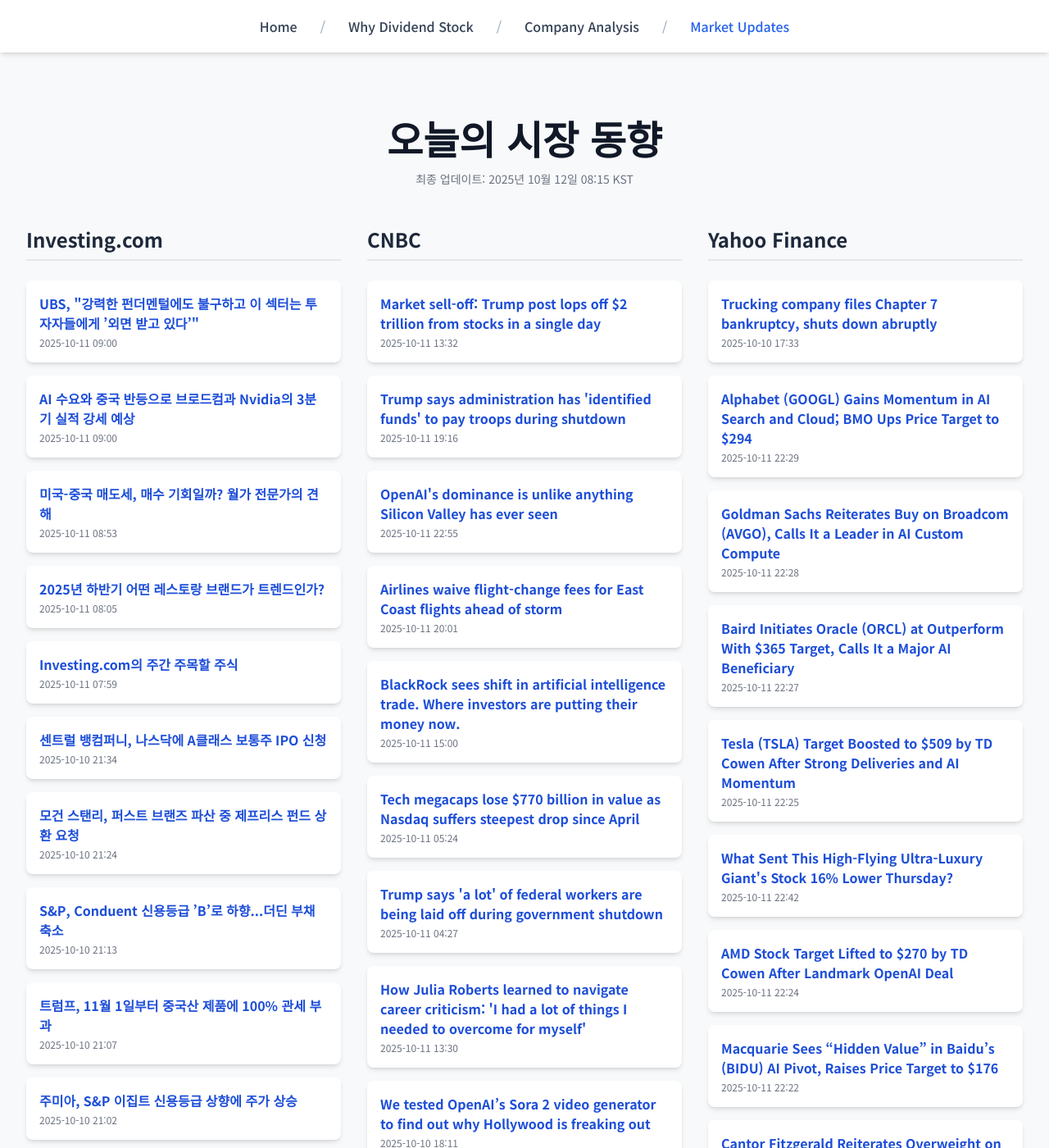
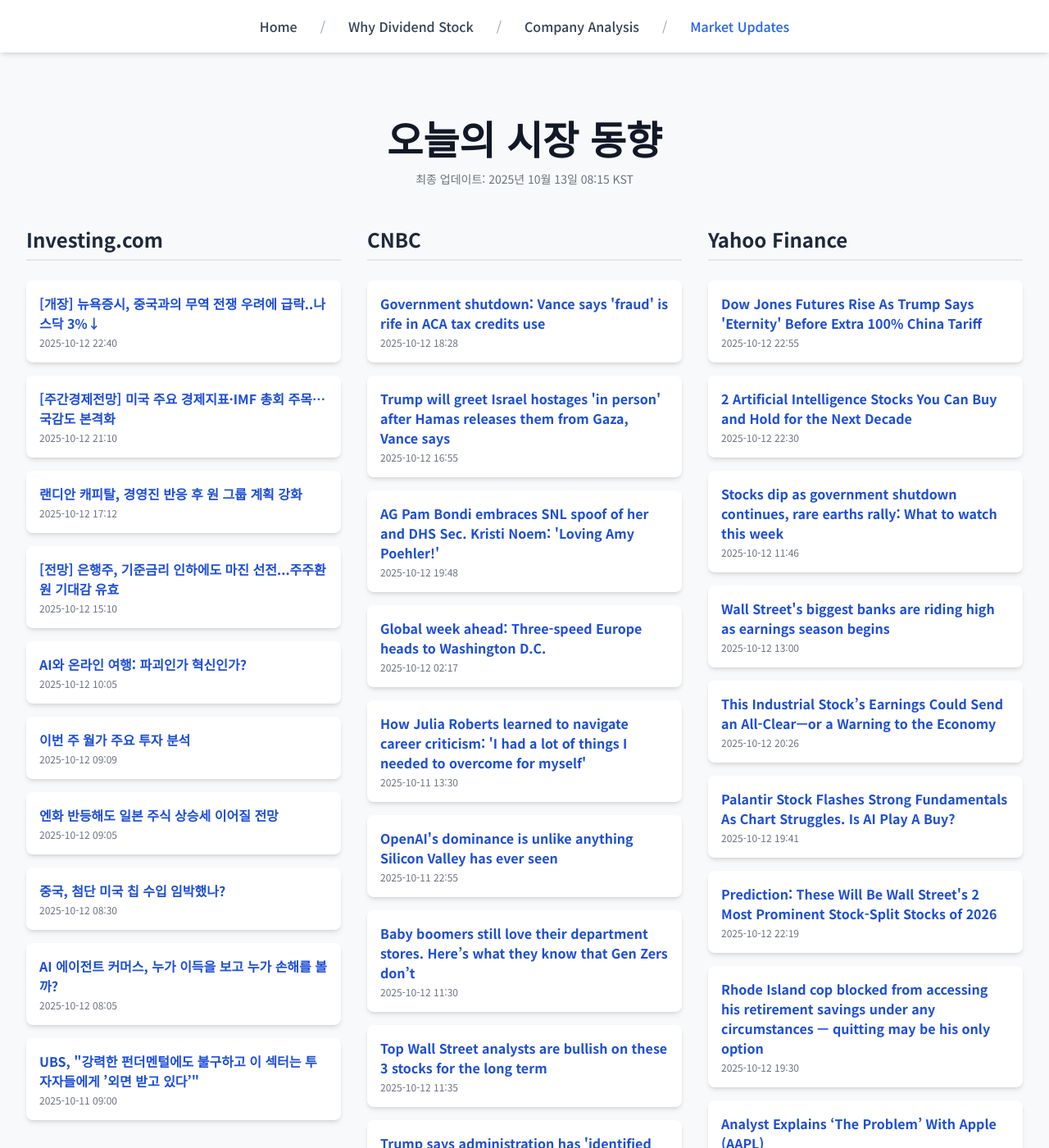
Before and after one commit to Kay-Hwang/my-company-analysis, a Jekyll site: the page built from market-updates.html, in a window 1280 px wide and 1400 px high. Shown: the whole window at 82% size. Built offline with Jekyll 4.4.1, drawn with Linux system fonts in a browser that asks for light colours; nearby versions of some CDN libraries; a script that is not in the unit is left out; some of the changed text lies outside the part shown.

Commit message:
Update daily data

```diff
--- a/_data/latest_data.json
+++ b/_data/latest_data.json
@@ -1,80 +1,98 @@
 {
-  "lastUpdated": "2025년 10월 12일 08:15 KST",
+  "lastUpdated": "2025년 10월 13일 08:15 KST",
   "news": {
     "investing": [
+      {
+        "title": "[개장] 뉴욕증시, 중국과의 무역 전쟁 우려에 급락..나스닥 3%↓",
+        "link": "https://kr.investing.com/news/stock-market-news/article-1665365",
+        "pubDate": "2025-10-12 22:40:45",
+        "summary": "[개장] 뉴욕증시, 중국과의 무역 전쟁 우려에 급락..나스닥 3%↓"
+      },
+      {
+        "title": "[주간경제전망] 미국 주요 경제지표·IMF 총회 주목… 국감도 본격화",
+        "link": "https://kr.investing.com/news/stock-market-news/article-1665358",
+        "pubDate": "2025-10-12 21:10:40",
+        "summary": "[주간경제전망] 미국 주요 경제지표·IMF 총회 주목… 국감도 본격화"
+      },
+      {
+        "title": "랜디안 캐피탈, 경영진 반응 후 원 그룹 계획 강화",
+        "link": "https://kr.investing.com/news/stock-market-news/article-1665344",
+        "pubDate": "2025-10-12 17:12:23",
+        "summary": "랜디안 캐피탈, 경영진 반응 후 원 그룹 계획 강화"
+      },
+      {
+        "title": "[전망] 은행주, 기준금리 인하에도 마진 선전...주주환원 기대감 유효",
+        "link": "https://kr.investing.com/news/stock-market-news/article-1665338",
+        "pubDate": "2025-10-12 15:10:47",
+        "summary": "[전망] 은행주, 기준금리 인하에도 마진 선전...주주환원 기대감 유효"
+      },
+      {
+        "title": "AI와 온라인 여행: 파괴인가 혁신인가?",
+        "link": "https://kr.investing.com/news/stock-market-news/article-1665323",
+        "pubDate": "2025-10-12 10:05:07",
+        "summary": "AI와 온라인 여행: 파괴인가 혁신인가?"
+      },
+      {
+        "title": "이번 주 월가 주요 투자 분석",
+        "link": "https://kr.investing.com/news/stock-market-news/article-1665304",
+        "pubDate": "2025-10-12 09:09:59",
+        "summary": "이번 주 월가 주요 투자 분석"
+      },
+      {
+        "title": "엔화 반등해도 일본 주식 상승세 이어질 전망",
+        "link": "https://kr.investing.com/news/stock-market-news/article-1665301",
+        "pubDate": "2025-10-12 09:05:03",
+        "summary": "엔화 반등해도 일본 주식 상승세 이어질 전망"
+      },
+      {
+        "title": "중국, 첨단 미국 칩 수입 임박했나?",
+        "link": "https://kr.investing.com/news/stock-market-news/article-1665299",
+        "pubDate": "2025-10-12 08:30:05",
+        "summary": "중국, 첨단 미국 칩 수입 임박했나?"
+      },
+      {
+        "title": "AI 에이전트 커머스, 누가 이득을 보고 누가 손해를 볼까?",
+        "link": "https://kr.investing.com/news/stock-market-news/article-1665298",
+        "pubDate": "2025-10-12 08:05:04",
+        "summary": "AI 에이전트 커머스, 누가 이득을 보고 누가 손해를 볼까?"
+      },
       {
         "title": "UBS, \"강력한 펀더멘털에도 불구하고 이 섹터는 투자자들에게 ’외면 받고 있다’\"",
         "link": "https://kr.investing.com/news/stock-market-news/article-1665213",
         "pubDate": "2025-10-11 09:00:11",
         "summary": "UBS, \"강력한 펀더멘털에도 불구하고 이 섹터는 투자자들에게 ’외면 받고 있다’\""
-      },
-      {
-        "title": "AI 수요와 중국 반등으로 브로드컴과 Nvidia의 3분기 실적 강세 예상",
-        "link": "https://kr.investing.com/news/stock-market-news/article-1665212",
-        "pubDate": "2025-10-11 09:00:04",
-        "summary": "AI 수요와 중국 반등으로 브로드컴과 Nvidia의 3분기 실적 강세 예상"
-      },
-      {
-        "title": "미국-중국 매도세, 매수 기회일까? 월가 전문가의 견해",
-        "link": "https://kr.investing.com/news/stock-market-news/article-1665211",
-        "pubDate": "2025-10-11 08:53:11",
-        "summary": "미국-중국 매도세, 매수 기회일까? 월가 전문가의 견해"
-      },
-      {
-        "title": "2025년 하반기 어떤 레스토랑 브랜드가 트렌드인가?",
-        "link": "https://kr.investing.com/news/stock-market-news/article-1665202",
-        "pubDate": "2025-10-11 08:05:03",
-        "summary": "2025년 하반기 어떤 레스토랑 브랜드가 트렌드인가?"
-      },
-      {
-        "title": "Investing.com의 주간 주목할 주식",
-        "link": "https://kr.investing.com/news/stock-market-news/article-1665200",
-        "pubDate": "2025-10-11 07:59:56",
-        "summary": "Investing.com의 주간 주목할 주식"
-      },
-      {
-        "title": "센트럴 뱅컴퍼니, 나스닥에 A클래스 보통주 IPO 신청",
-        "link": "https://kr.investing.com/news/stock-market-news/article-432SI-1665070",
-        "pubDate": "2025-10-10 21:34:04",
-        "summary": "센트럴 뱅컴퍼니, 나스닥에 A클래스 보통주 IPO 신청"
-      },
-      {
-        "title": "모건 스탠리, 퍼스트 브랜즈 파산 중 제프리스 펀드 상환 요청",
-        "link": "https://kr.investing.com/news/stock-market-news/article-1665062",
-        "pubDate": "2025-10-10 21:24:42",
-        "summary": "모건 스탠리, 퍼스트 브랜즈 파산 중 제프리스 펀드 상환 요청"
-      },
-      {
-        "title": "S&P, Conduent 신용등급 ’B’로 하향...더딘 부채 축소",
-        "link": "https://kr.investing.com/news/stock-market-news/article-93CH-1665042",
-        "pubDate": "2025-10-10 21:13:34",
-        "summary": "S&P, Conduent 신용등급 ’B’로 하향...더딘 부채 축소"
-      },
-      {
-        "title": "트럼프, 11월 1일부터 중국산 제품에 100% 관세 부과",
-        "link": "https://kr.investing.com/news/stock-market-news/article-1665039",
-        "pubDate": "2025-10-10 21:07:06",
-        "summary": "트럼프, 11월 1일부터 중국산 제품에 100% 관세 부과"
-      },
-      {
-        "title": "주미아, S&P 이집트 신용등급 상향에 주가 상승",
-        "link": "https://kr.investing.com/news/stock-market-news/article-93CH-1665030",
-        "pubDate": "2025-10-10 21:02:33",
-        "summary": "주미아, S&P 이집트 신용등급 상향에 주가 상승"
       }
     ],
     "cnbc": [
       {
-        "title": "Market sell-off: Trump post lops off $2 trillion from stocks in a single day",
-        "link": "https://www.cnbc.com/2025/10/11/trump-post-costs-stocks-2-trillion-in-single-day.html",
-        "pubDate": "Sat, 11 Oct 2025 13:32:09 GMT",
-        "summary": "The unraveling shows the sway the president's one-man trade policy still has over the fate of the global economy."
+        "title": "Government shutdown: Vance says 'fraud' is rife in ACA tax credits use",
+        "link": "https://www.cnbc.com/2025/10/12/government-shutdown-vance-aca-democrats.html",
+        "pubDate": "Sun, 12 Oct 2025 18:28:05 GMT",
+        "summary": "Democrats want any government funding bill include an extension for enhanced Obamacare subsidies, which are set to expire at the end of this year."
       },
       {
-        "title": "Trump says administration has 'identified funds' to pay troops during shutdown",
-        "link": "https://www.cnbc.com/2025/10/11/trump-government-shutdown-pay-troops.html",
-        "pubDate": "Sat, 11 Oct 2025 19:16:41 GMT",
-        "summary": "President Donald Trump on Saturday said his administration has \"identified funds\" to pay troops next week despite the federal government shutdown."
+        "title": "Trump will greet Israel hostages 'in person' after Hamas releases them from Gaza, Vance says",
+        "link": "https://www.cnbc.com/2025/10/12/trump-israel-hostages-hamas-vance.html",
+        "pubDate": "Sun, 12 Oct 2025 16:55:07 GMT",
+        "summary": "Vice President JD Vance in an interview on NBC News' \"Meet the Press\" said Hamas will release Israeli hostages from Gaza at \"any moment now.\""
+      },
+      {
+        "title": "AG Pam Bondi embraces SNL spoof of her and DHS Sec. Kristi Noem: 'Loving Amy Poehler!'",
+        "link": "https://www.cnbc.com/2025/10/12/trump-bondi-snl-poehler-noem-fey.html",
+        "pubDate": "Sun, 12 Oct 2025 19:48:14 GMT",
+        "summary": "The \"Saturday Night Live\" skit spoofed Pam Bondi's stonewalling, Kristi Noem's history of killing a dog, and President Donald Trump's preferred hair color."
+      },
+      {
+        "title": "Global week ahead: Three-speed Europe heads to Washington D.C.",
+        "link": "https://www.cnbc.com/2025/10/12/global-week-ahead-three-speed-europe-heads-to-washington-dc.html",
+        "pubDate": "Sun, 12 Oct 2025 02:17:24 GMT",
+        "summary": "Diverging economic fortunes in Europe come at a time when the bloc should put on a united front on U.S. relations."
+      },
+      {
+        "title": "How Julia Roberts learned to navigate career criticism: 'I had a lot of things I needed to overcome for myself'",
+        "link": "https://www.cnbc.com/2025/10/11/how-julia-roberts-learned-to-navigate-career-criticism.html",
+        "pubDate": "Sat, 11 Oct 2025 13:30:01 GMT",
+        "summary": "Julia Roberts faced harsh criticism early in her career, she says. Here's how to use that feedback to your advantage, according to a career coach."
       },
       {
         "title": "OpenAI's dominance is unlike anything Silicon Valley has ever seen",
@@ -83,108 +101,90 @@
         "summary": "OpenAI's position at the heart of the AI boom, and its expansion up and down the stack, is putting the company in competition with a growing list of startups."
       },
       {
-        "title": "Airlines waive flight-change fees for East Coast flights ahead of storm",
-        "link": "https://www.cnbc.com/2025/10/11/airlines-flight-change-fees-waived-east-coast-storm.html",
-        "pubDate": "Sat, 11 Oct 2025 20:01:48 GMT",
-        "summary": "U.S. airlines waived fare differences and change fees for more than a dozen airports ahead of an incoming coastal storm."
+        "title": "Baby boomers still love their department stores. Here’s what they know that Gen Zers don’t",
+        "link": "https://www.cnbc.com/2025/10/12/department-store-perks-rival-some-online-retailers.html",
+        "pubDate": "Sun, 12 Oct 2025 11:30:01 GMT",
+        "summary": "While younger consumers find themselves shopping online, baby boomers still hit the stores. Here's what they know that others don't, experts say."
       },
       {
-        "title": "BlackRock sees shift in artificial intelligence trade. Where investors are putting their money now.",
-        "link": "https://www.cnbc.com/2025/10/11/artificial-intelligence-bitcoin-as-top-blackrock-etf-place.html",
-        "pubDate": "Sat, 11 Oct 2025 15:00:01 GMT",
-        "summary": "The key trend BlackRock is seeing when it comes to exchange traded funds."
+        "title": "Top Wall Street analysts are bullish on these 3 stocks for the long term",
+        "link": "https://www.cnbc.com/2025/10/12/top-wall-street-analysts-are-bullish-on-these-3-stocks-for-the-long-term.html",
+        "pubDate": "Sun, 12 Oct 2025 11:35:49 GMT",
+        "summary": "TipRanks' ranking service discusses three stocks, including Snowflake and Advanced Micro Devices, favored by Wall Street."
       },
       {
-        "title": "Tech megacaps lose $770 billion in value as Nasdaq suffers steepest drop since April",
-        "link": "https://www.cnbc.com/2025/10/10/tech-megacaps-market-cap-mag-7.html",
-        "pubDate": "Sat, 11 Oct 2025 05:24:13 GMT",
-        "summary": "Nvidia dropped almost 5%, pacing a steep decline in tech stocks, after President Trump threatened more tariffs on China."
+        "title": "Trump says administration has 'identified funds' to pay troops during shutdown",
+        "link": "https://www.cnbc.com/2025/10/11/trump-government-shutdown-pay-troops.html",
+        "pubDate": "Sun, 12 Oct 2025 10:11:27 GMT",
+        "summary": "President Donald Trump on Saturday said his administration has \"identified funds\" to pay troops next week despite the federal government shutdown."
       },
       {
-        "title": "Trump says 'a lot' of federal workers are being laid off during government shutdown",
-        "link": "https://www.cnbc.com/2025/10/10/trump-russ-vought-layoffs-government-shutdown.html",
-        "pubDate": "Sat, 11 Oct 2025 04:27:26 GMT",
-        "summary": "The Trump administration and Republicans have sought to blame Democrats for the government shutdown, and any negative fallout from it."
-      },
-      {
-        "title": "How Julia Roberts learned to navigate career criticism: 'I had a lot of things I needed to overcome for myself'",
-        "link": "https://www.cnbc.com/2025/10/11/how-julia-roberts-learned-to-navigate-career-criticism.html",
-        "pubDate": "Sat, 11 Oct 2025 13:30:01 GMT",
-        "summary": "Julia Roberts faced harsh criticism early in her career, she says. Here's how to use that feedback to your advantage, according to a career coach."
-      },
-      {
-        "title": "We tested OpenAI’s Sora 2 video generator to find out why Hollywood is freaking out",
-        "link": "https://www.cnbc.com/2025/10/10/how-sora-2-by-openai-is-challenging-hollywood.html",
-        "pubDate": "Fri, 10 Oct 2025 18:11:35 GMT",
-        "summary": "The launch of OpenAI’s Sora 2 video service kicked off another round of anxiety among content creators in the U.S."
-      },
-      {
-        "title": "Apple nears deal to acquire talent and technology from computer vision startup Prompt AI",
-        "link": "https://www.cnbc.com/2025/10/10/apple-nears-deal-to-acquire-talent-tech-from-ai-startup-prompt-ai.html",
-        "pubDate": "Fri, 10 Oct 2025 23:42:56 GMT",
-        "summary": "Apple is in late-stage talks with startup Prompt AI to bring on the company's employees and its computer vision technology."
+        "title": "33-year-old was rejected from a baseball internship, now she's the team's general manager: 'I never pictured I could have a career in baseball'",
+        "link": "https://www.cnbc.com/2025/10/12/33-year-old-was-rejected-from-a-baseball-internship-now-shes-the-teams-general-manager.html",
+        "pubDate": "Sun, 12 Oct 2025 13:45:01 GMT",
+        "summary": "Brooke Cooper is the general manager of the Worcester Red Sox. She was rejected the first time she applied for an internship with the team."
       }
     ],
     "yahoo": [
       {
-        "title": "Trucking company files Chapter 7 bankruptcy, shuts down abruptly",
-        "link": "https://finance.yahoo.com/news/trucking-company-files-chapter-7-173300912.html",
-        "pubDate": "2025-10-10T17:33:00Z",
-        "summary": "Trucking company files Chapter 7 bankruptcy, shuts down abruptly"
+        "title": "Dow Jones Futures Rise As Trump Says 'Eternity' Before Extra 100% China Tariff",
+        "link": "https://www.investors.com/market-trend/stock-market-today/dow-jones-futures-trump-china-tariffs-oracle-ai/?src=A00220&yptr=yahoo",
+        "pubDate": "2025-10-12T22:55:27Z",
+        "summary": "Dow Jones Futures Rise As Trump Says 'Eternity' Before Extra 100% China Tariff"
       },
       {
-        "title": "Alphabet (GOOGL) Gains Momentum in AI Search and Cloud; BMO Ups Price Target to $294",
-        "link": "https://finance.yahoo.com/news/alphabet-googl-gains-momentum-ai-222923397.html",
-        "pubDate": "2025-10-11T22:29:23Z",
-        "summary": "Alphabet (GOOGL) Gains Momentum in AI Search and Cloud; BMO Ups Price Target to $294"
+        "title": "2 Artificial Intelligence Stocks You Can Buy and Hold for the Next Decade",
+        "link": "https://finance.yahoo.com/news/2-artificial-intelligence-stocks-buy-223000199.html",
+        "pubDate": "2025-10-12T22:30:00Z",
+        "summary": "2 Artificial Intelligence Stocks You Can Buy and Hold for the Next Decade"
       },
       {
-        "title": "Goldman Sachs Reiterates Buy on Broadcom (AVGO), Calls It a Leader in AI Custom Compute",
-        "link": "https://finance.yahoo.com/news/goldman-sachs-reiterates-buy-broadcom-222818219.html",
-        "pubDate": "2025-10-11T22:28:18Z",
-        "summary": "Goldman Sachs Reiterates Buy on Broadcom (AVGO), Calls It a Leader in AI Custom Compute"
+        "title": "Stocks dip as government shutdown continues, rare earths rally: What to watch this week",
+        "link": "https://finance.yahoo.com/news/stocks-dip-as-government-shutdown-continues-rare-earths-rally-what-to-watch-this-week-114600627.html",
+        "pubDate": "2025-10-12T11:46:00Z",
+        "summary": "Stocks dip as government shutdown continues, rare earths rally: What to watch this week"
       },
       {
-        "title": "Baird Initiates Oracle (ORCL) at Outperform With $365 Target, Calls It a Major AI Beneficiary",
-        "link": "https://finance.yahoo.com/news/baird-initiates-oracle-orcl-outperform-222713664.html",
-        "pubDate": "2025-10-11T22:27:13Z",
-        "summary": "Baird Initiates Oracle (ORCL) at Outperform With $365 Target, Calls It a Major AI Beneficiary"
+        "title": "Wall Street's biggest banks are riding high as earnings season begins",
+        "link": "https://finance.yahoo.com/news/wall-streets-biggest-banks-are-riding-high-as-earnings-season-begins-130017995.html",
+        "pubDate": "2025-10-12T13:00:17Z",
+        "summary": "Wall Street's biggest banks are riding high as earnings season begins"
       },
       {
-        "title": "Tesla (TSLA) Target Boosted to $509 by TD Cowen After Strong Deliveries and AI Momentum",
-        "link": "https://finance.yahoo.com/news/tesla-tsla-target-boosted-509-222528234.html",
-        "pubDate": "2025-10-11T22:25:28Z",
-        "summary": "Tesla (TSLA) Target Boosted to $509 by TD Cowen After Strong Deliveries and AI Momentum"
+        "title": "This Industrial Stock’s Earnings Could Send an All-Clear—or a Warning to the Economy",
+        "link": "https://www.barrons.com/articles/fastenal-earnings-stock-price-665ca45e?siteid=yhoof2&yptr=yahoo",
+        "pubDate": "2025-10-12T20:26:00Z",
+        "summary": "This Industrial Stock’s Earnings Could Send an All-Clear—or a Warning to the Economy"
       },
       {
-        "title": "What Sent This High-Flying Ultra-Luxury Giant's Stock 16% Lower Thursday?",
-        "link": "https://finance.yahoo.com/news/sent-high-flying-ultra-luxury-224200133.html",
-        "pubDate": "2025-10-11T22:42:00Z",
-        "summary": "What Sent This High-Flying Ultra-Luxury Giant's Stock 16% Lower Thursday?"
+        "title": "Palantir Stock Flashes Strong Fundamentals As Chart Struggles. Is AI Play A Buy?",
+        "link": "https://www.investors.com/news/technology/palantir-stock-pltr-stock-buy-sell-october-2025/?src=A00220&yptr=yahoo",
+        "pubDate": "2025-10-12T19:41:25Z",
+        "summary": "Palantir Stock Flashes Strong Fundamentals As Chart Struggles. Is AI Play A Buy?"
       },
       {
-        "title": "AMD Stock Target Lifted to $270 by TD Cowen After Landmark OpenAI Deal",
-        "link": "https://finance.yahoo.com/news/amd-stock-target-lifted-270-222412291.html",
-        "pubDate": "2025-10-11T22:24:12Z",
-        "summary": "AMD Stock Target Lifted to $270 by TD Cowen After Landmark OpenAI Deal"
+        "title": "Prediction: These Will Be Wall Street's 2 Most Prominent Stock-Split Stocks of 2026",
+        "link": "https://finance.yahoo.com/news/prediction-wall-streets-2-most-221900209.html",
+        "pubDate": "2025-10-12T22:19:00Z",
+        "summary": "Prediction: These Will Be Wall Street's 2 Most Prominent Stock-Split Stocks of 2026"
       },
       {
-        "title": "Macquarie Sees “Hidden Value” in Baidu’s (BIDU) AI Pivot, Raises Price Target to $176",
-        "link": "https://finance.yahoo.com/news/macquarie-sees-hidden-value-baidu-222252924.html",
-        "pubDate": "2025-10-11T22:22:52Z",
-        "summary": "Macquarie Sees “Hidden Value” in Baidu’s (BIDU) AI Pivot, Raises Price Target to $176"
+        "title": "Rhode Island cop blocked from accessing his retirement savings under any circumstances — quitting may be his only option",
+        "link": "https://finance.yahoo.com/news/rhode-island-cop-blocked-accessing-193000907.html",
+        "pubDate": "2025-10-12T19:30:00Z",
+        "summary": "Rhode Island cop blocked from accessing his retirement savings under any circumstances — quitting may be his only option"
       },
       {
-        "title": "Cantor Fitzgerald Reiterates Overweight on NVIDIA (NVDA), Says AI Demand Proves It’s “Not a Bubble”",
-        "link": "https://finance.yahoo.com/news/cantor-fitzgerald-reiterates-overweight-nvidia-222126853.html",
-        "pubDate": "2025-10-11T22:21:26Z",
-        "summary": "Cantor Fitzgerald Reiterates Overweight on NVIDIA (NVDA), Says AI Demand Proves It’s “Not a Bubble”"
+        "title": "Analyst Explains ‘The Problem’ With Apple (AAPL)",
+        "link": "https://finance.yahoo.com/news/analyst-explains-problem-apple-aapl-192307165.html",
+        "pubDate": "2025-10-12T19:23:07Z",
+        "summary": "Analyst Explains ‘The Problem’ With Apple (AAPL)"
       },
       {
-        "title": "META Stock Target Raised to $900 by Citizens, Citing Strong AI-Driven Growth",
-        "link": "https://finance.yahoo.com/news/meta-stock-target-raised-900-221955035.html",
-        "pubDate": "2025-10-11T22:19:55Z",
-        "summary": "META Stock Target Raised to $900 by Citizens, Citing Strong AI-Driven Growth"
+        "title": "This Analyst’s Prediction About Broadcom (AVGO) Was Right",
+        "link": "https://finance.yahoo.com/news/analyst-prediction-broadcom-avgo-192010525.html",
+        "pubDate": "2025-10-12T19:20:10Z",
+        "summary": "This Analyst’s Prediction About Broadcom (AVGO) Was Right"
       }
     ]
   }
```
